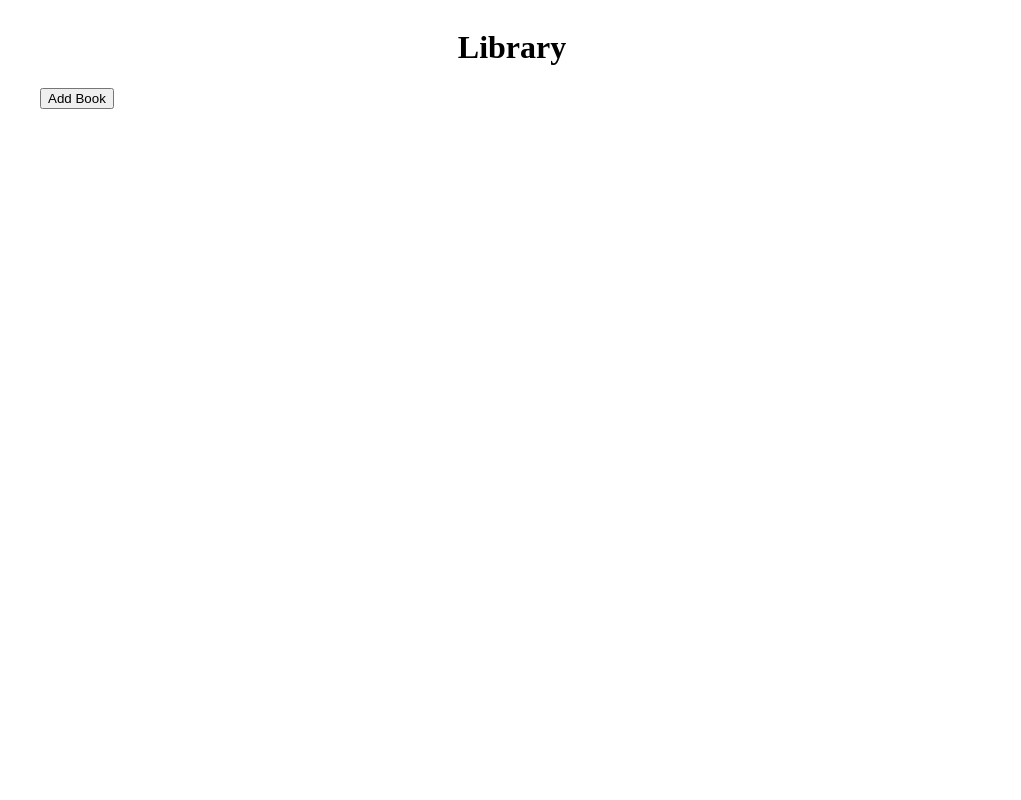
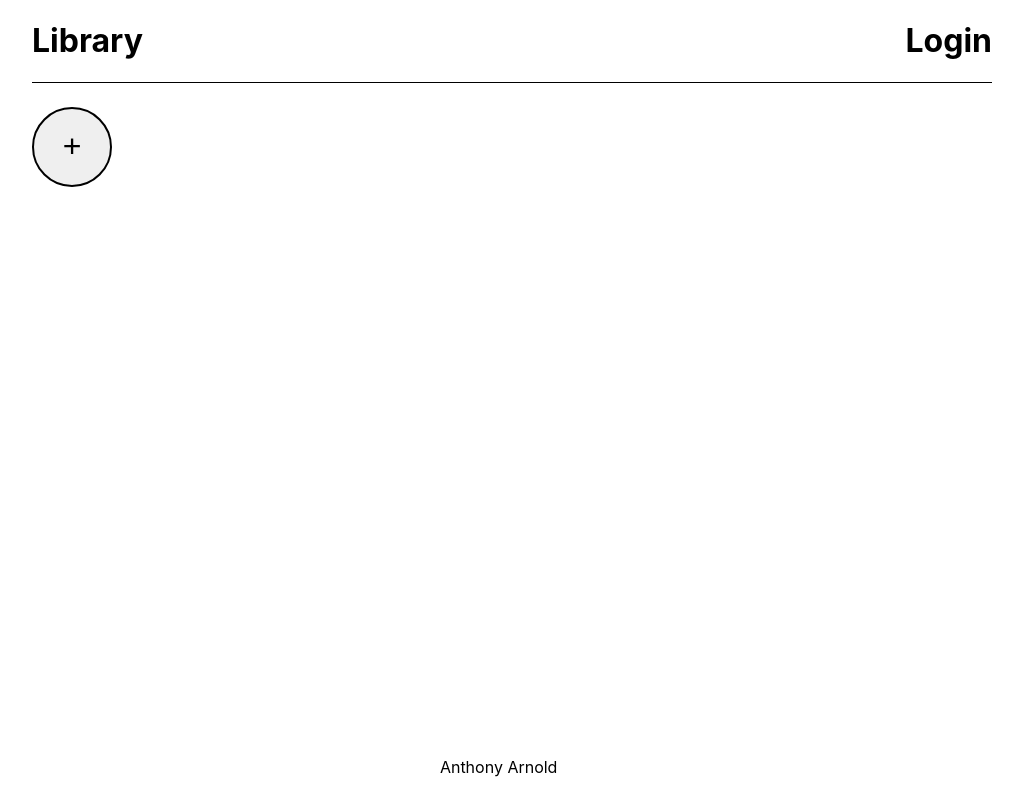
Before and after one commit to 1stub/library, a plain HTML site: page index.html in a window 1280 px wide. Shown: the whole page, without its empty margins (128-1149 px from the left). Drawn offline with Linux system fonts and the light colour scheme.

Commit message:
footer and bookAdd button

```diff
--- a/index.html
+++ b/index.html
@@ -6,18 +6,24 @@
     <title>Library</title>
     <script src="./js/library.js" defer></script>
     <link rel="stylesheet" href="./styles/style.css">
+    <link rel="stylesheet" href="https://use.fontawesome.com/releases/v5.6.1/css/all.css">
 </head>
 <body>
     <div class="header">
         <h1>Library</h1>
+        <h1>Login</h1>
     </div>
     <div>
         <div class="addBook">
-            <button id="bookButton">Add Book</button>
+            <button id="bookButton">+</button>
             <span class="popupText" id="myPopup">
             </span>
         </div>
     </div>
     <div class="myLibrary"></div>
+    <div class="footer">
+      Anthony Arnold
+      <a href="https://github.com/1stub" target="_blank"><i class="fab fa-github" style='font-size:30px'></i></a>
+    </div>
 </body>
 </html>
--- a/js/library.js
+++ b/js/library.js
@@ -65,6 +65,7 @@ function createBook(){
 function populateLibrary(){
     let i = myLibrary.length-1;
     const book = document.createElement('div');
+    book.classList="bookItem";
     book.textContent = `${myLibrary[i].title}, ${myLibrary[i].author}, ${myLibrary[i].length}`;
     lib.appendChild(book);
 }
--- a/styles/style.css
+++ b/styles/style.css
@@ -1,19 +1,29 @@
 :root{
     color-scheme: light dark;
 }
-html{
+html,body{
+    margin: auto;
     width: 75vw;
-    margin: auto;
+    height: 100vh;
+    font-family: -apple-system, BlinkMacSystemFont, "Segoe UI", Roboto, Helvetica, Arial, sans-serif, "Apple Color Emoji", "Segoe UI Emoji", "Segoe UI Symbol";
 }
 .header{
     display: flex;
-    justify-content: center;
+    justify-content: space-between;
     align-content: center;
+    border-bottom: 1px solid;
+}
+#bookButton{
+  font-size: 2em;
+  padding: 12px;
+  margin-top: 24px;
+  border: 2px solid;
+  width: 80px;
+  height: 80px;
+  border-radius: 50%;
 }
 .addBook{
-    position: relative;
-    cursor: pointer;
-    gap: 12px;
+  position:relative;
 }
 .addBook .popupText {
     display: flex;
@@ -23,6 +33,9 @@ html{
     width: 25vw;
     background-color: #555;
     color: #fff;
+    position: absolute;
+    left: 50vw;
+    transform: translateX(-25vw);
     text-align: center;
     border-radius: 6px;
     padding: 8px 12px;
@@ -45,6 +58,20 @@ html{
     -webkit-animation: fadeIn 0.25s;
     animation: fadeIn 0.25s
 }
+.myLibrary{
+  display: flex;
+  gap: 12px;
+}
+.bookItem{
+  display: flex;
+  flex-direction: column;
+  border: 1px solid;
+  border-color:white;
+  width: 15vw;
+  min-height: 10vw;
+  border-radius: 5px;
+  text-align:center;
+}
 lable{
     display:flex;
     flex-direction:column;
@@ -64,3 +91,22 @@ lable{
     from {opacity: 0;}
     to {opacity:1 ;}
 }
+body .footer{
+    display:flex;
+    text-align:center;
+    justify-content: center;
+    align-items: center;
+    left: 0;
+    position: fixed;
+    width: 98vw;
+    gap: 8px;
+    bottom: 0;
+    padding: 18px;
+}
+.footer a{
+    color:white;
+}
+.footer i:hover{
+    transition: transform .7s ease-in-out;
+    transform: rotate(360deg) scale(1.1);
+}
```
